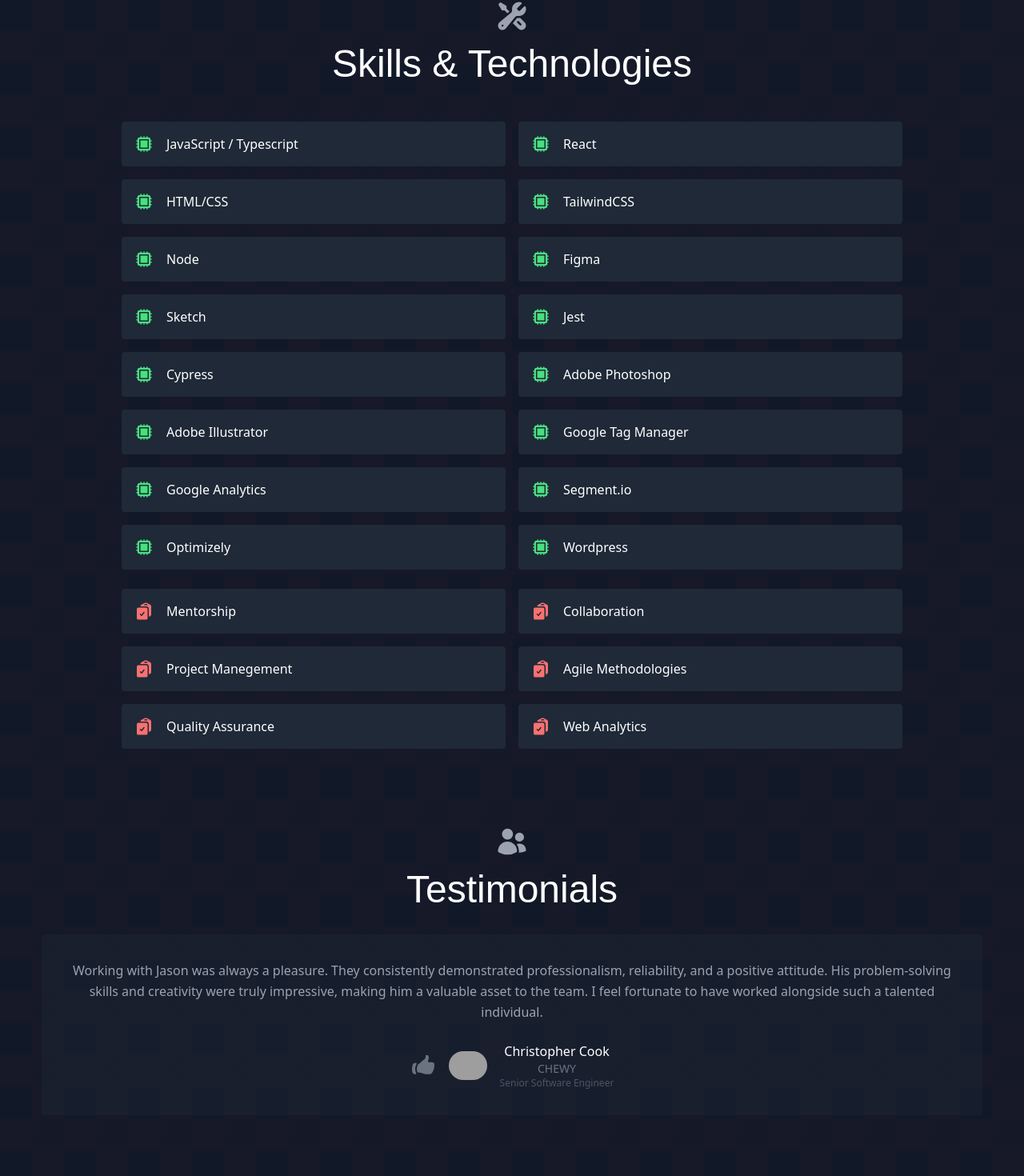
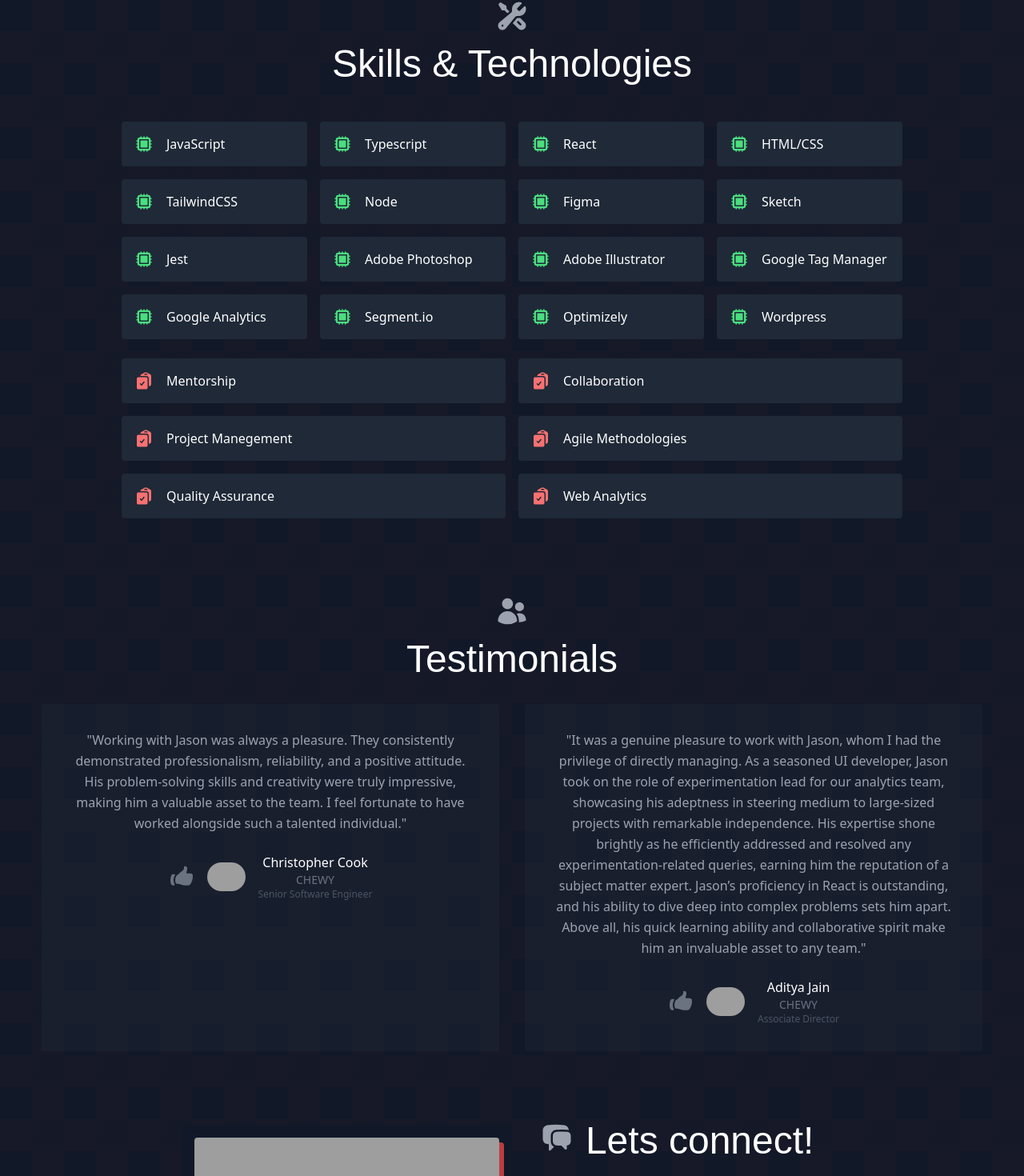
Before and after one commit to JsonLevine/jason-portfolio, a React (Create React App) app: page / in a window 1280 px wide. Shown: the part 1401-2871 px from the top of the page at 80% size. Built offline with nearby package versions, Linux system fonts and the light colour scheme; grey boxes are pictures that could not be loaded; the HTML template or start-up script is replaced by a standard one; a web font is replaced by a local one.

Commit message:
Add testimonial

```diff
--- a/src/components/Contact.jsx
+++ b/src/components/Contact.jsx
@@ -58,7 +58,7 @@
                 </span>
               </div>
             </div>
-            <a href="https://www.linkedin.com/in/jasonllevine/" target="_blank" rel="noreferrer" className="bg-gray-800 rounded flex p-4 mb-4 items-center hover:ring-4 hover:ring-blue-500">
+            <a href="https://www.linkedin.com/in/jasonllevine/" target="_blank" rel="noreferrer" className="bg-gray-800 rounded flex p-4 mb-4 items-center transition ease-in-out duration-300 hover:ring-4 hover:ring-blue-500">
               <UserCircleIcon className="text-blue-500 w-6 h-6 flex-shrink-0 mr-4" />
               <span className="title-font text-white">
                 <h2 className="title-font font-semibold text-white tracking-widest text-xs">
@@ -70,7 +70,7 @@
               </span>
               <ArrowTopRightOnSquareIcon className="ml-auto text-indigo-400 w-6 h-6 inline-block" />
             </a>
-            <span data-tooltip-id="copiedTooltip" onClick={copyEmail} className="cursor-pointer bg-gray-800 rounded flex p-4 mb-4 items-center hover:ring-4 hover:ring-gray-200">
+            <span data-tooltip-id="copiedTooltip" onClick={copyEmail} className="cursor-pointer bg-gray-800 rounded flex p-4 mb-4 items-center transition ease-in-out duration-300 hover:ring-4 hover:ring-gray-200">
               <InboxArrowDownIcon className="text-gray-200 w-6 h-6 flex-shrink-0 mr-4" />
               <span className="title-font text-white">
                <h2 className="title-font font-semibold text-white tracking-widest text-xs">
--- a/src/components/Skills.jsx
+++ b/src/components/Skills.jsx
@@ -17,8 +17,8 @@
             </div>
             <div className="flex flex-wrap lg:w-4/5 sm:mx-auto sm:mb-2 -mx-2">
               {skills.map((skill) => (
-                <div key={skill} className="p-2 sm:w-1/2 w-full">
-                  <div className="bg-gray-800 rounded flex p-4 h-full items-center hover:ring-4 hover:ring-green-400/50">
+                <div key={skill} className="p-2 sm:w-1/2 xl:w-1/4 w-full">
+                  <div className="bg-gray-800 rounded flex p-4 h-full items-center">
                     <CpuChipIcon className="text-green-400 w-6 h-6 flex-shrink-0 mr-4" />
                     <span className="title-font font-medium text-white">
                       {skill}
@@ -30,7 +30,7 @@
             <div className="flex flex-wrap lg:w-4/5 sm:mx-auto sm:mb-2 -mx-2">
               {softskills.map((skill) => (
                 <div key={skill} className="p-2 sm:w-1/2 w-full">
-                  <div className="bg-gray-800 rounded flex p-4 h-full items-center hover:ring-4 hover:ring-red-400/50">
+                  <div className="bg-gray-800 rounded flex p-4 h-full items-center">
                     <ClipboardDocumentCheckIcon className="text-red-400 w-6 h-6 flex-shrink-0 mr-4" />
                     <span className="title-font font-medium text-white">
                       {skill}
--- a/src/components/Testimonials.jsx
+++ b/src/components/Testimonials.jsx
@@ -12,11 +12,11 @@
             </h1>
             <div className="flex flex-wrap m-4">
               {testimonials.map((testimonial) => (
-                <div key={testimonial.name}className="p-4 w-full group">
-                  <div className="h-full bg-gray-800 bg-opacity-40 p-8 rounded">
+                <div key={testimonial.name}className="p-4 lg:w-1/2 w-full group">
+                  <div className="h-full bg-gray-800 bg-opacity-40 p-8 rounded transition ease-in-out duration-300 group-hover:ring-4 group-hover:ring-green-400/50">
                     <p className="leading-relaxed mb-6">{testimonial.quote}</p>
                     <div className="inline-flex items-center">
-                    <HandThumbUpIcon className="mr-4 block w-8 text-gray-500 transition ease-in-out duration-300 group-hover:text-green-600 group-hover:-translate-y-1 group-hover:-rotate-12 group-hover:scale-125" />
+                      <HandThumbUpIcon className="mr-4 block w-8 text-gray-500 transition ease-in-out duration-300 group-hover:text-green-600 group-hover:-translate-y-1 group-hover:-rotate-12 group-hover:scale-125" />
                       <img
                         alt="testimonial"
                         src={testimonial.image}
--- a/src/data.js
+++ b/src/data.js
@@ -21,24 +21,25 @@
 export const testimonials = [
   {
     quote:
-      "Working with Jason was always a pleasure. They consistently demonstrated professionalism, reliability, and a positive attitude. His problem-solving skills and creativity were truly impressive, making him a valuable asset to the team. I feel fortunate to have worked alongside such a talented individual.",
+      "\"Working with Jason was always a pleasure. They consistently demonstrated professionalism, reliability, and a positive attitude. His problem-solving skills and creativity were truly impressive, making him a valuable asset to the team. I feel fortunate to have worked alongside such a talented individual.\"",
     image: "https://media.licdn.com/dms/image/C4E03AQHpw-lgzMKTbw/profile-displayphoto-shrink_800_800/0/1519673938976?e=1718841600&v=beta&t=Dqlcjev_vdqpvBazp07yfHy-0fLO3eufVvB0No_er8s",
     name: "Christopher Cook",
     company: "Chewy",
     title: "Senior Software Engineer"
   },
-  // {
-  //   quote:
-  //     "Lorem ipsum dolor sit amet consectetur adipisicing elit. Culpa quod necessitatibus quidem impedit facilis? Distinctio laboriosam veritatis recusandae minus. Voluptatum accusantium hic laudantium soluta ea sapiente cupiditate officia maiores itaque.",
-  //   image: "https://media.licdn.com/dms/image/D5603AQGmBxX79rwLxw/profile-displayphoto-shrink_800_800/0/1704249763162?e=1718841600&v=beta&t=Pi0qiE8Q9Gh2blAvY1IdUY6UjP2NsnvxbgkyCrUkDls",
-  //   name: "Aditya Jain",
-  //   company: "Chewy",
-  //   title: "Associate Director"
-  // },
+  {
+    quote:
+      "\"It was a genuine pleasure to work with Jason, whom I had the privilege of directly managing. As a seasoned UI developer, Jason took on the role of experimentation lead for our analytics team, showcasing his adeptness in steering medium to large-sized projects with remarkable independence. His expertise shone brightly as he efficiently addressed and resolved any experimentation-related queries, earning him the reputation of a subject matter expert. Jason’s proficiency in React is outstanding, and his ability to dive deep into complex problems sets him apart. Above all, his quick learning ability and collaborative spirit make him an invaluable asset to any team.\"",
+    image: "https://media.licdn.com/dms/image/D5603AQGmBxX79rwLxw/profile-displayphoto-shrink_800_800/0/1704249763162?e=1718841600&v=beta&t=Pi0qiE8Q9Gh2blAvY1IdUY6UjP2NsnvxbgkyCrUkDls",
+    name: "Aditya Jain",
+    company: "Chewy",
+    title: "Associate Director"
+  },
 ];
 
 export const skills = [
-  "JavaScript / Typescript",
+  "JavaScript",
+  "Typescript",
   "React",
   "HTML/CSS",
   "TailwindCSS",
@@ -46,7 +47,6 @@
   "Figma",
   "Sketch",
   "Jest",
-  "Cypress",
   "Adobe Photoshop",
   "Adobe Illustrator",
   "Google Tag Manager",
```
